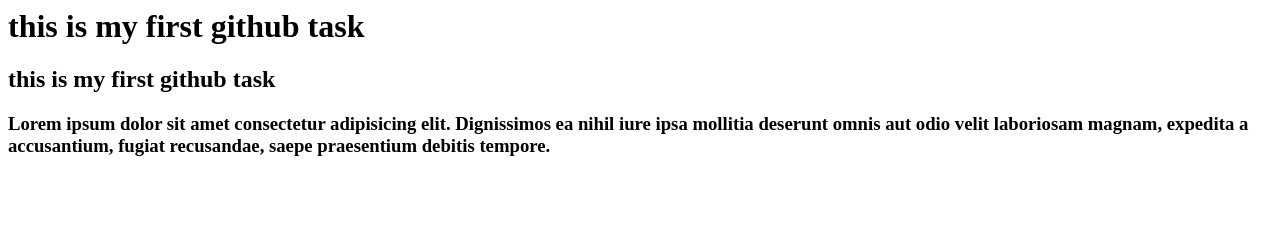
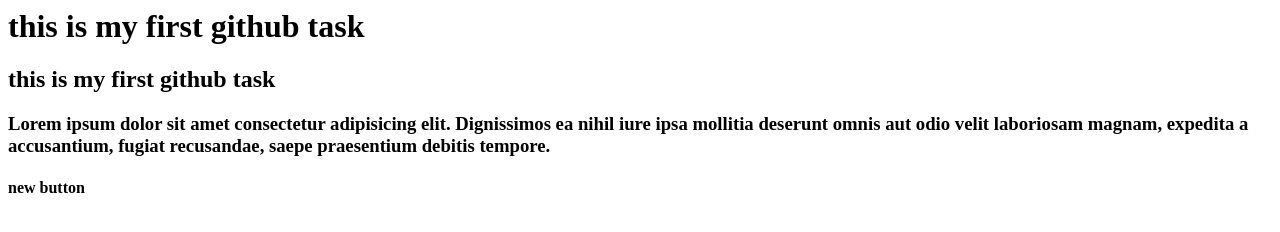
Before and after one commit to heyitsshubh/Git-Task-1, a plain HTML site: page index.html in a window 1280 px wide. Drawn offline with Linux system fonts and the light colour scheme.

Commit message:
add new button

```diff
--- a/index.html
+++ b/index.html
@@ -1,3 +1,4 @@
 <h1>this is my first github task</h1>
 <h2>this is my first github task</h2>
 <h3>Lorem ipsum dolor sit amet consectetur adipisicing elit. Dignissimos ea nihil iure ipsa mollitia deserunt omnis aut odio velit laboriosam magnam, expedita a accusantium, fugiat recusandae, saepe praesentium debitis tempore.</h3>
+<h4>new button</h4>
```
